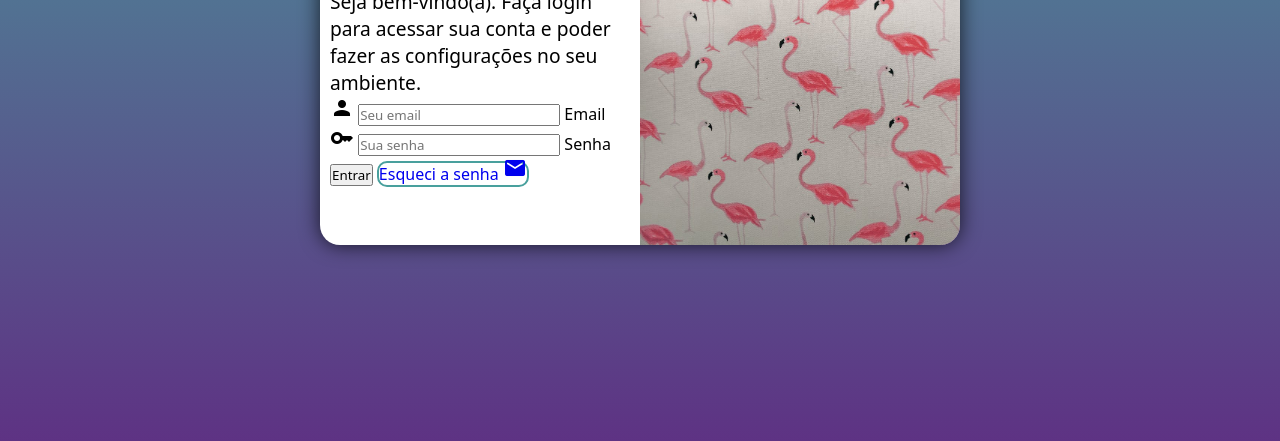
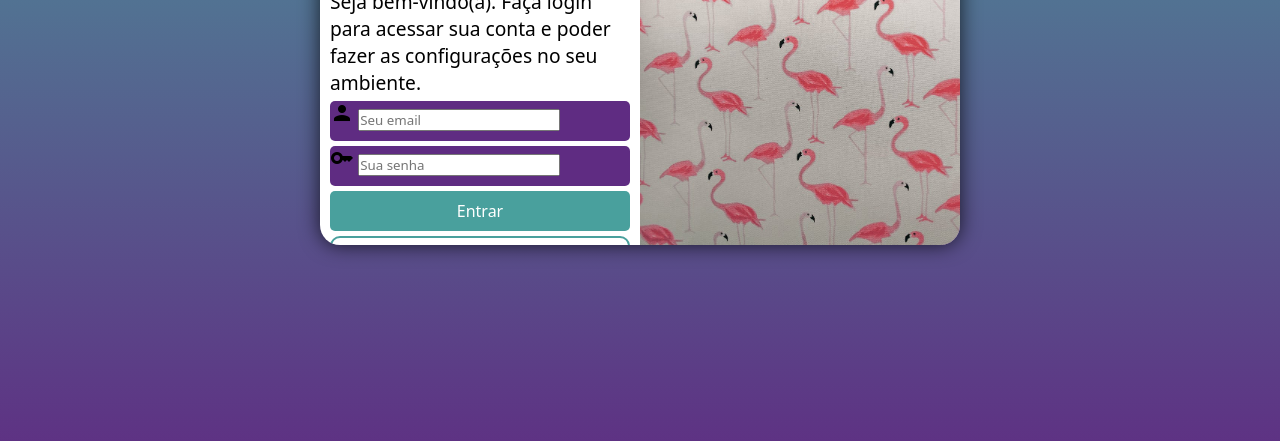
Before and after one commit to diegopalladini/login-page, a plain HTML site: page index.html in a window 1280 px wide. Shown: the part 315-756 px from the top of the page. Drawn offline with Linux system fonts and the light colour scheme.

Commit message:
acertando o css da tela de login

```diff
--- a/estilos/style.css
+++ b/estilos/style.css
@@ -34,7 +34,7 @@ section#login {
 
     background-color: white;
     width: 250px;
-    height: 500px;
+    height: 515px;
     border-radius: 20px;
     box-shadow: 0px 0px 20px rgba(0, 0, 0, 0.747);
 
@@ -65,8 +65,56 @@ div#formulario > p {
     font-size: .8em;
 }
 
-div#formulario a {
+form > div.campo {
+    background-color: #5f2c82;
+    width: 100%;
+    height: 40px;
+    display: block;
+    border-radius: 5px;
+    margin: 5px 0px;
+}
+
+div.campo > label {
+    display: none;
+}
+
+
+
+form > input[type=submit] {
+    display: block;
+    font-size: 1em;
+    width: 100%;
+    height: 40px;
+    background-color: #49a09d;
+    color: white;
+    border: none;
+    border-radius: 5px;
+}
+
+form > input[type=submit]:hover {
+    background-color: #5f2c82;;
+    cursor: pointer;
+}
+
+form > a.botao {
+    display: block;
     text-decoration: none;
+    text-align: center;
+    color: #49a09d;
+    font-size: 1em;
     border: 2px solid #49a09d;
     border-radius: 10px;
+    width: 100%;
+    height: 40px;
+    padding-top: 7px;
+    margin-top: 5px;
 }
+
+form > a.botao:hover {
+    background-color: #49a09d;
+    color: white;
+}
+
+form > a.botao > span {
+    font-size: .8em;
+}
--- a/index.html
+++ b/index.html
@@ -23,13 +23,13 @@
                         <input type="email" name="email" id="iemail" placeholder="Seu email" autocomplete="email" required maxlength="30">
                         <label for="iemail">Email</label>
                     </div>
-                    <div>
+                    <div class="campo">
                         <span class="material-icons">key</span>
                         <input type="password" name="senha" id="isenha" placeholder="Sua senha" autocomplete="current-password" required minlength="8" maxlength="20">
                         <label for="isenha">Senha</label>
                     </div>
                     <input type="submit" value="Entrar">
-                    <a href="esqueci.html">
+                    <a href="esqueci.html" class="botao">
                         Esqueci a senha
                         <span class="material-icons">mail</span>
                     </a>
```
